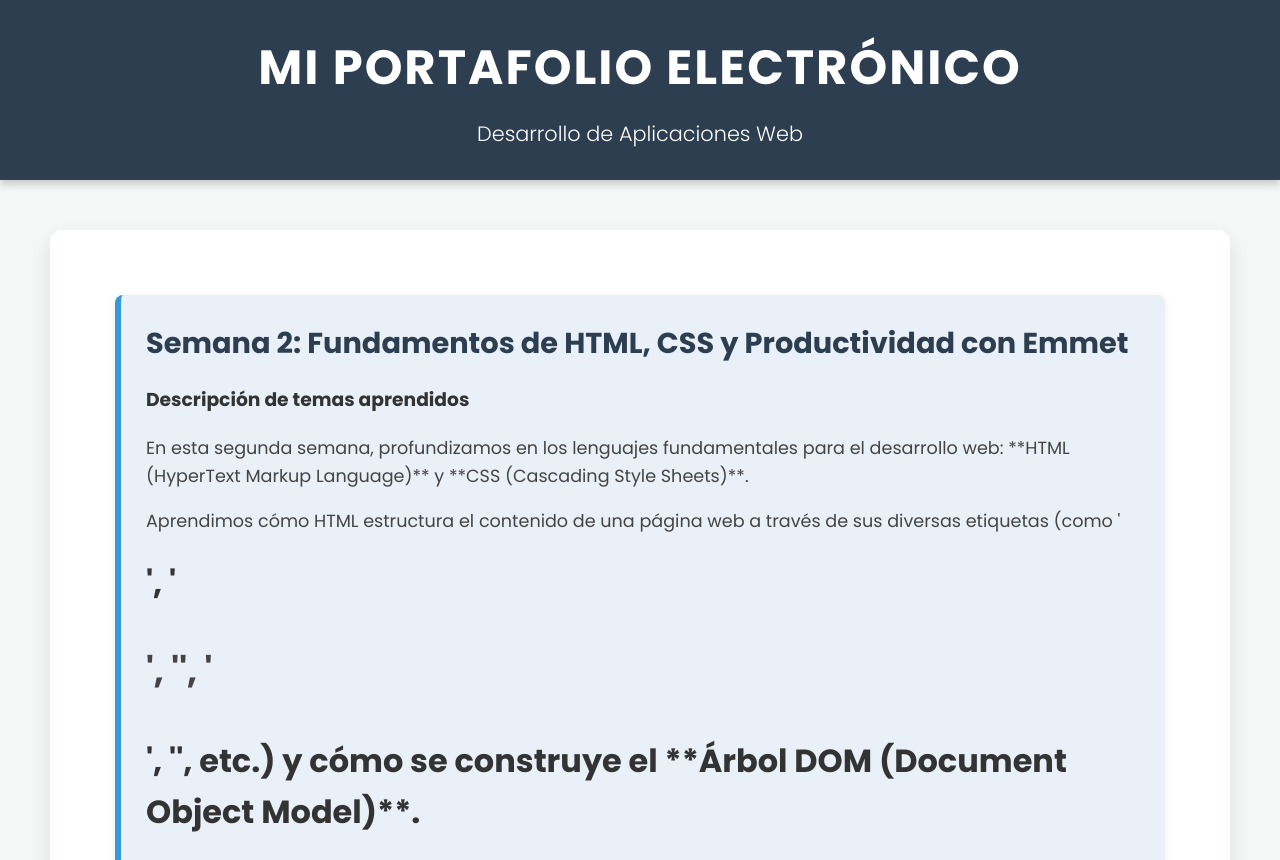
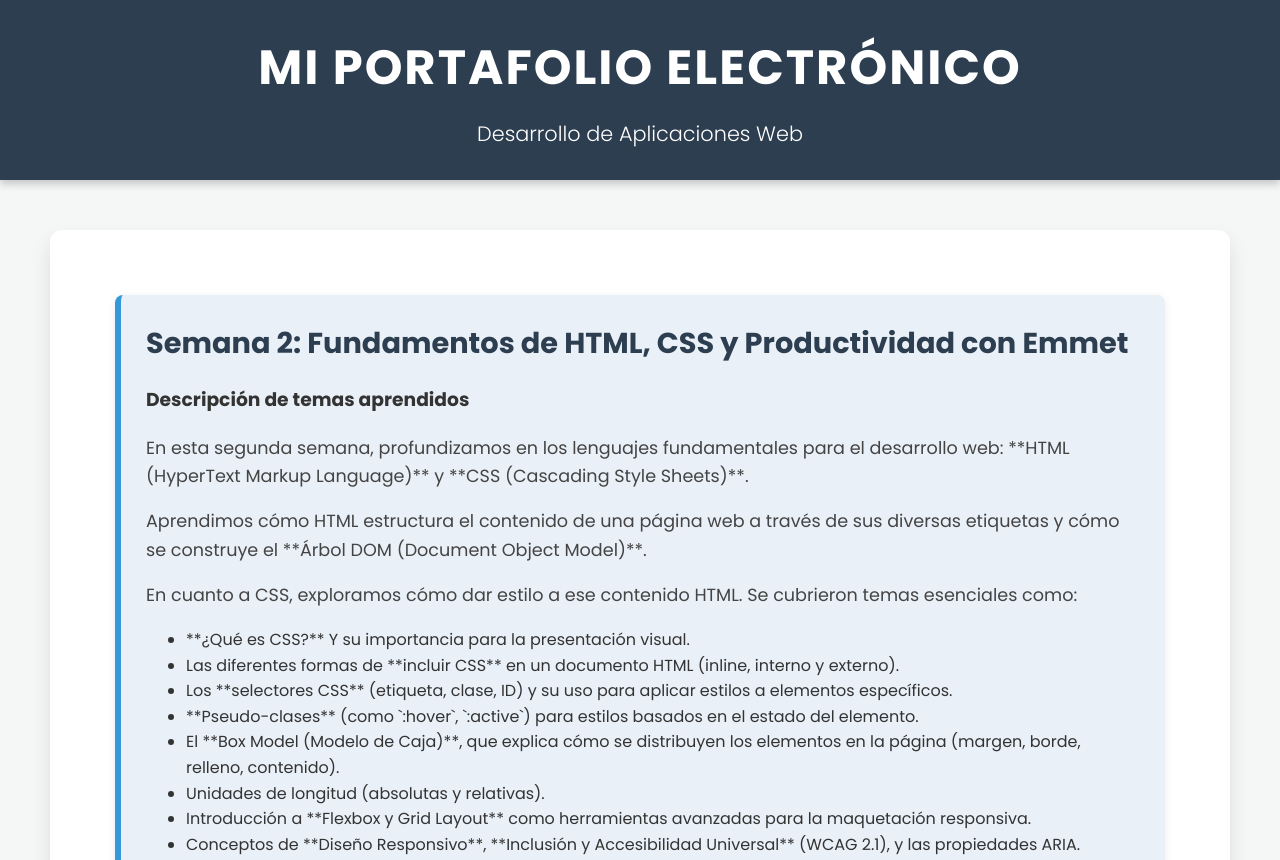
Before and after one commit to kaeldras/PortafolioGutierrezMeza, a plain HTML site: page semana2/index.html in a window 1280 px wide. Shown: the top 860 px of the page. Drawn offline with Linux system fonts and the light colour scheme.

Commit message:
Update index.html

```diff
--- a/semana2/index.html
+++ b/semana2/index.html
@@ -20,7 +20,7 @@
 
                 <h3>Descripción de temas aprendidos</h3>
                 <p>En esta segunda semana, profundizamos en los lenguajes fundamentales para el desarrollo web: **HTML (HyperText Markup Language)** y **CSS (Cascading Style Sheets)**.</p>
-                <p>Aprendimos cómo HTML estructura el contenido de una página web a través de sus diversas etiquetas (como '<h1>', '<p>', '<a>', '<div>', '<img>', etc.) y cómo se construye el **Árbol DOM (Document Object Model)**.</p>
+                <p>Aprendimos cómo HTML estructura el contenido de una página web a través de sus diversas etiquetas y cómo se construye el **Árbol DOM (Document Object Model)**.</p>
                 <p>En cuanto a CSS, exploramos cómo dar estilo a ese contenido HTML. Se cubrieron temas esenciales como:</p>
                 <ul>
                     <li>**¿Qué es CSS?** Y su importancia para la presentación visual.</li>
```
